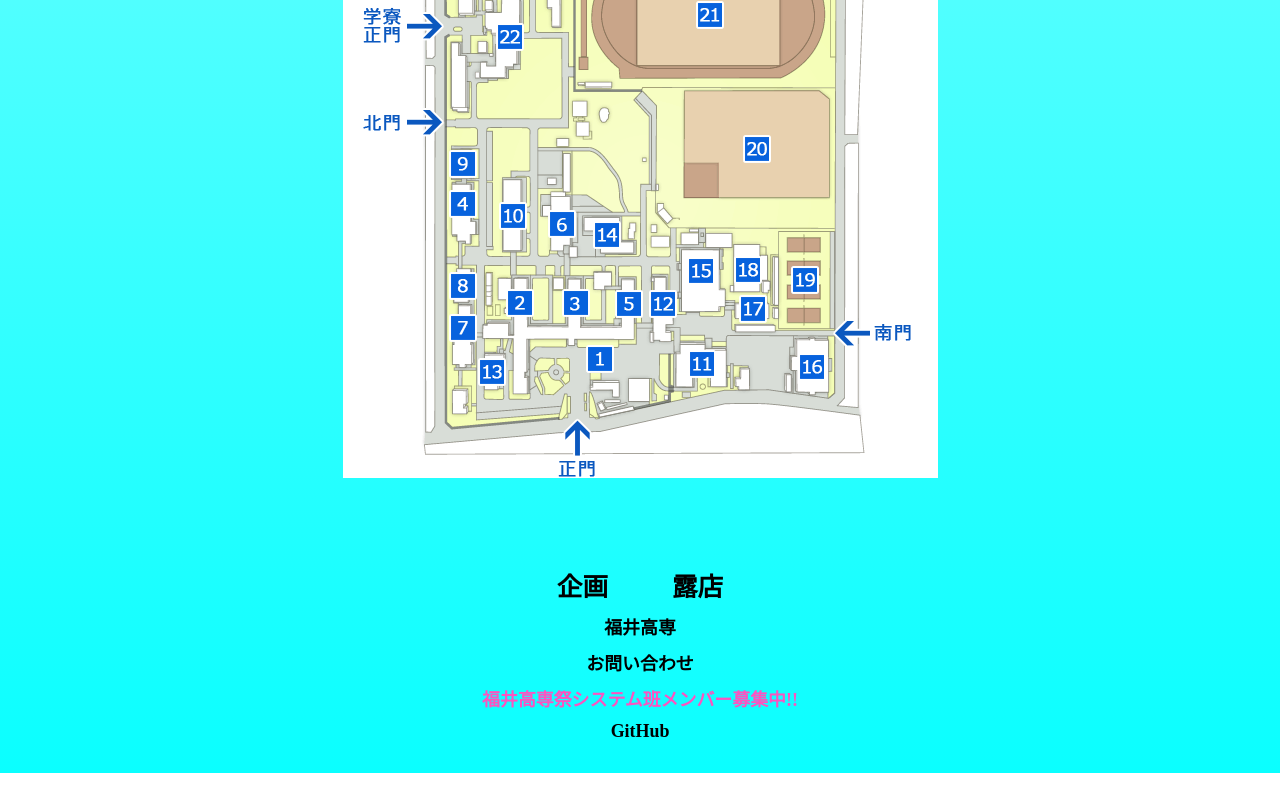
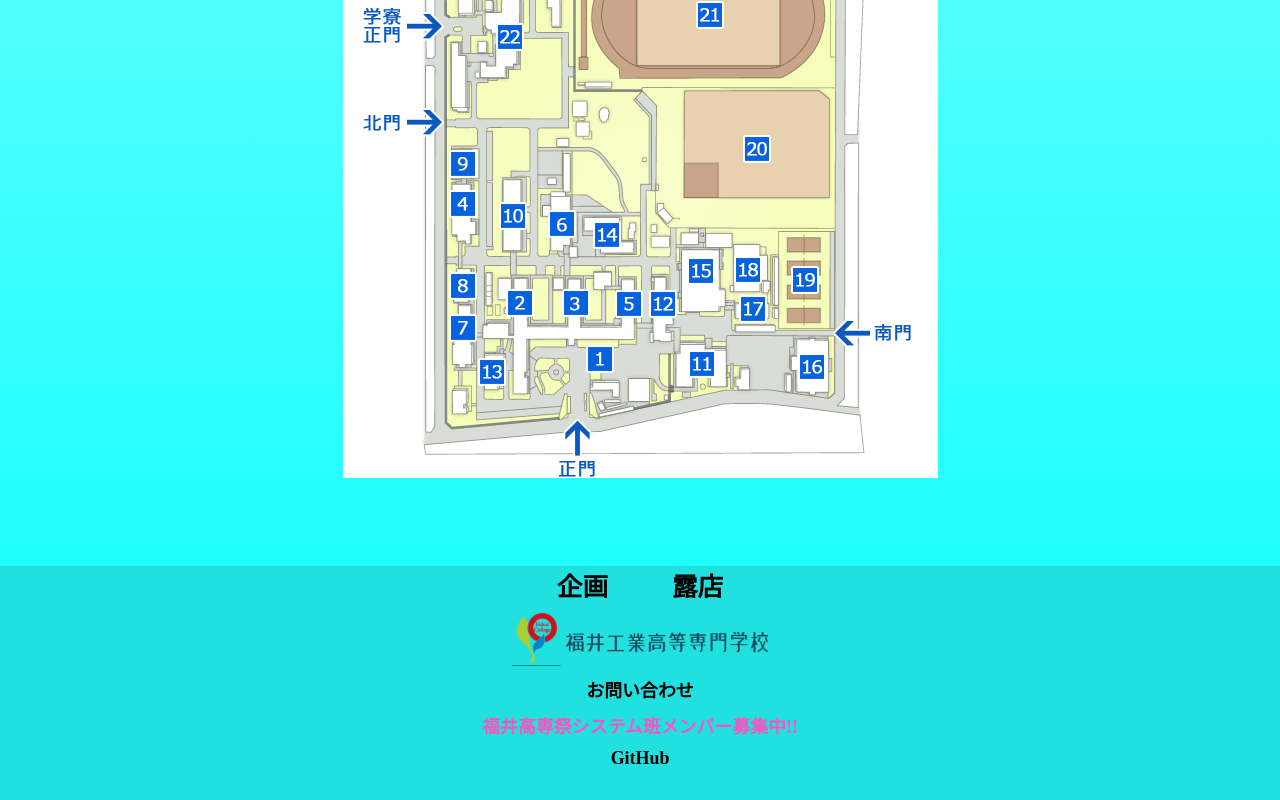
Before and after one commit to nitfc-festival-system-team/2023hp, a Next.js app: page / in a window 1280 px wide. Shown: the part 1926-2726 px from the top of the page. Before the commit the page ends 2699 px from the top, so only its background shows below. Built offline with nearby package versions, Linux system fonts and the light colour scheme; a web font is replaced by a local one.

Commit message:
feat: ロゴ追加

```diff
--- a/src/components/Footer.tsx
+++ b/src/components/Footer.tsx
@@ -1,13 +1,17 @@
 import React from "react";
+import { useRouter } from "next/router";
 
 import { LinkedText } from "./LinkedText";
 import "@/styles/gamingColor.css";
 
 export const Footer = () => {
+  const router = useRouter();
   return (
     <footer>
       <div
         style={{
+          backgroundColor: "#20e0e0",
+          width: "100vw",
           display: "flex",
           flexDirection: "column",
           alignItems: "center",
@@ -28,7 +32,16 @@ export const Footer = () => {
           <LinkedText text={"企画"} link={"contents/schedule"} />
           <LinkedText text={"露店"} link={"contents/stand"} />
         </div>
-        <LinkedText text={"福井高専"} link={"https://www.fukui-nct.ac.jp/"} />
+        <img
+          src={"image/nitfc.png"}
+          alt={"nitfc_logo"}
+          width={"20%"}
+          style={{ cursor: "pointer" }}
+          onClick={() => {
+            router.push("https://www.fukui-nct.ac.jp/");
+          }}
+        />
+        {/* <LinkedText text={"福井高専"} link={"https://www.fukui-nct.ac.jp/"} /> */}
         <LinkedText
           text={"お問い合わせ"}
           link={"https://www.fukui-nct.ac.jp/"}
```
Also changed, not shown: public/image/nitfc.png (added).
